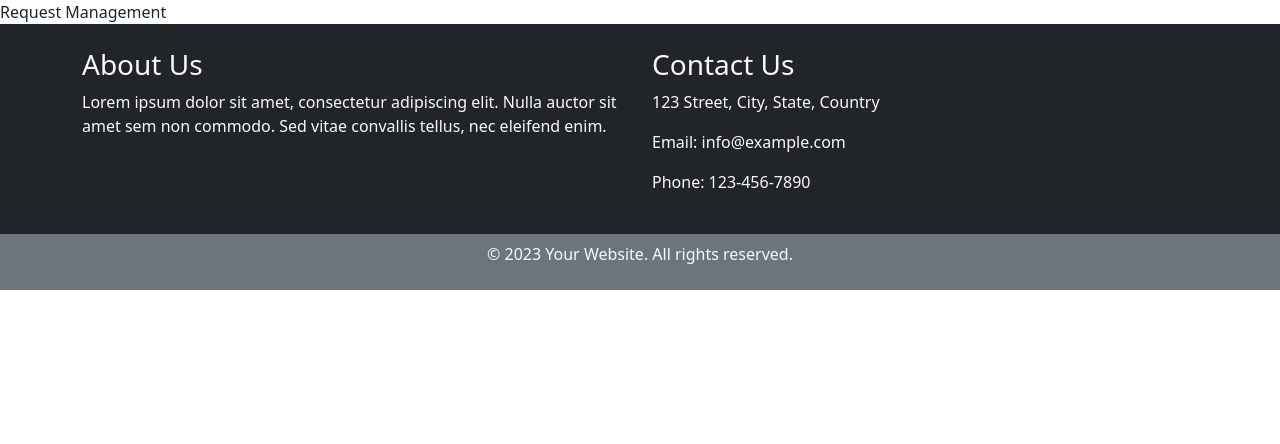
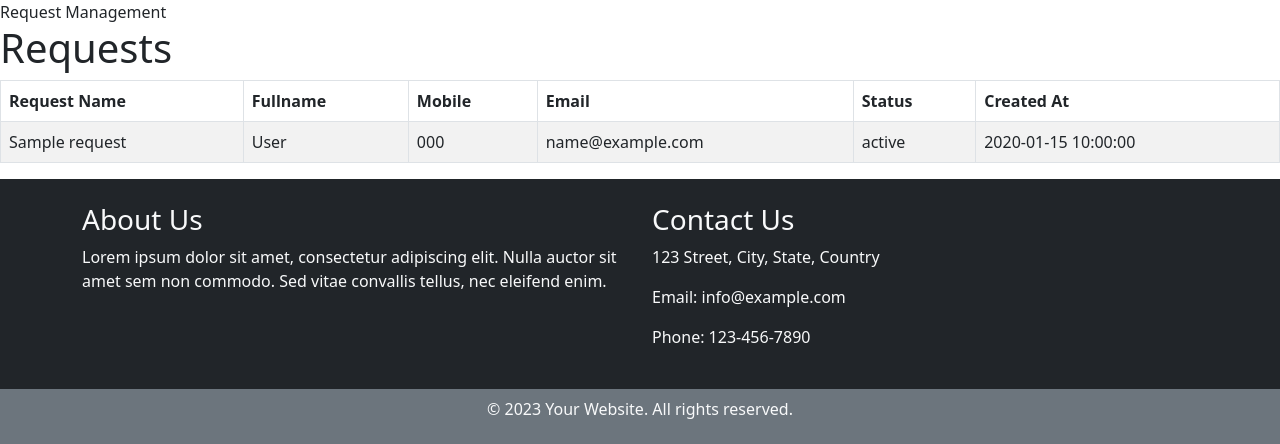
Before and after one commit to chua-hannah/eBrgy, a PHP site: the page made by app/templates/admin/request_management.php in a window 1280 px wide. Shown: the part 56-500 px from the top of the page. Run offline with PHP 8.4, Linux system fonts and the light colour scheme; the template is opened without the code that fills it: most values are stand-ins (such as "Sample title", 1, 10 or a date in 2020).

Commit message:
request list

```diff
--- a/app/index.php
+++ b/app/index.php
@@ -171,7 +171,8 @@ switch ($filename) {
                             break;
                         case 'request-management':
                             includeAdminContent(function() use ($requestManagementController) {
-                                $requestManagementController->request_management();
+                                $requests = $requestManagementController->request_management();
+                                include 'templates/admin/request_management.php';
 
                             });
                             break;
--- a/app/templates/admin/request_management.php
+++ b/app/templates/admin/request_management.php
@@ -1,5 +1,42 @@
 <div>
     Request Management
+</div>
+
+<!-- templates/services.php -->
+<div>
+    <h1>Requests</h1>
+    <div class="table-responsive">
+        <table class="table table-bordered table-striped">
+            <thead>
+                <tr>
+
+                    <th>Request Name</th>
+                    <th>Fullname</th>
+                    <th>Mobile</th>
+                    <th>Email</th>
+                    <th>Status</th>
+                    <th>Created At</th>
+                </tr>
+            </thead>
+            <tbody>
+                <?php
+                foreach ($requests as $request) {
+                    ?>
+                    <tr>
+
+                        <td><?php echo $request['request_name']; ?></td>
+                        <td><?php echo $request['fullname']; ?></td>
+                        <td><?php echo $request['mobile']; ?></td>
+                        <td><?php echo $request['email']; ?></td>
+                        <td><?php echo $request['status']; ?></td>
+                        <td><?php echo $request['created_at']; ?></td>
+                    </tr>
+                    <?php
+                }
+                ?>
+            </tbody>
+        </table>
+    </div>
 </div>
     <!--Additional div for sidebar-->
     </div>
```
Also changed, not shown: app/controllers/admin/RequestManagementController.php (+31 -1 lines).
